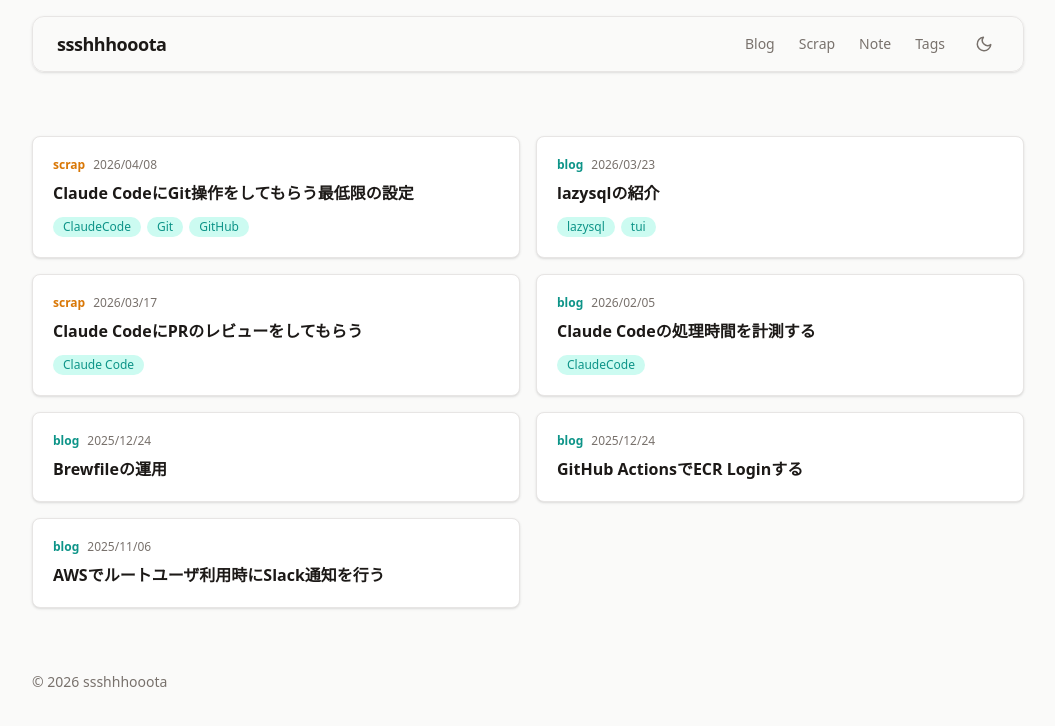
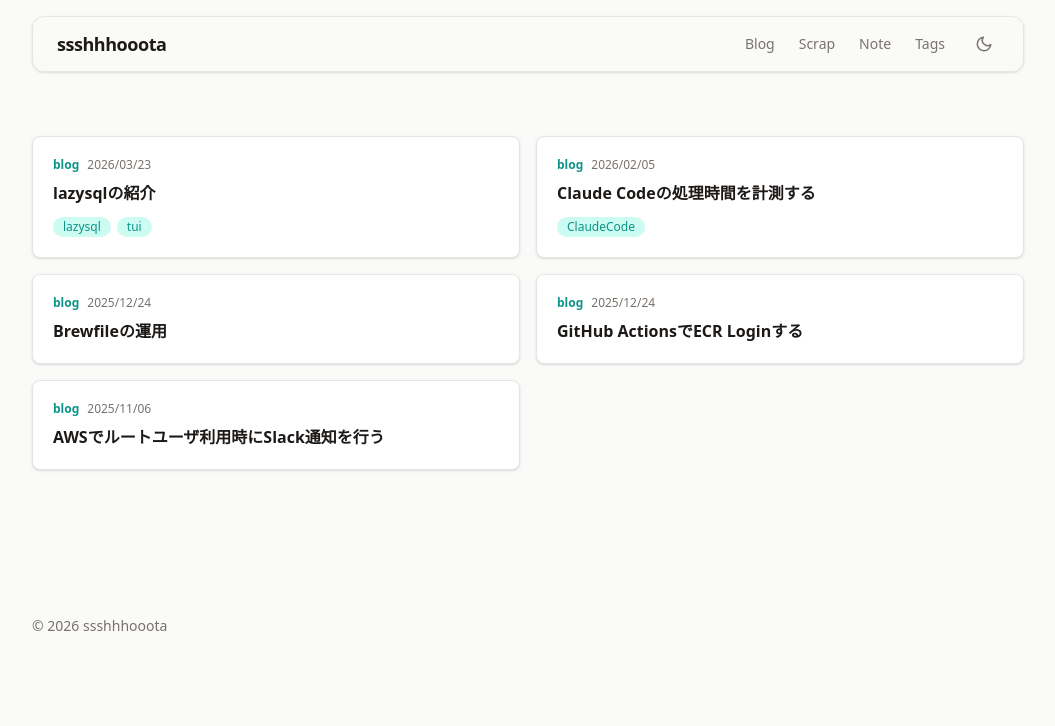
Before and after one commit to ssshhhooota-org/output, a Next.js app: page / in a window 1280 px wide. Shown: the top 726 px of the page, without its empty margins (112-1167 px from the left). Built offline with nearby package versions, Linux system fonts and the light colour scheme.

Commit message:
fix: トップページをblogのみに変更し、404ページを追加

```diff
--- /dev/null
+++ b/src/app/not-found.tsx
@@ -0,0 +1,18 @@
+import Link from "next/link";
+
+export default function NotFound() {
+  return (
+    <div className="flex flex-col items-center justify-center py-24">
+      <h1 className="text-6xl font-bold text-[var(--accent)]">404</h1>
+      <p className="mt-4 text-lg text-[var(--sub)]">
+        ページが見つかりませんでした
+      </p>
+      <Link
+        href="/"
+        className="mt-8 rounded-full border border-[var(--border)] bg-[var(--card-bg)] px-6 py-2.5 text-sm text-[var(--fg)] transition-all duration-200 hover:border-[var(--accent)] hover:text-[var(--accent)]"
+      >
+        トップに戻る
+      </Link>
+    </div>
+  );
+}
--- a/src/app/page.tsx
+++ b/src/app/page.tsx
@@ -1,25 +1,16 @@
-import { getAllPosts, getAllScraps, type EntryMeta } from "@/lib/posts";
+import { getAllPosts } from "@/lib/posts";
 import { PostCard } from "@/components/PostCard";
 
 export default function Home() {
-  const posts: (EntryMeta & { basePath: string })[] = getAllPosts().map(
-    (e) => ({ ...e, basePath: "/blog" })
-  );
-  const scraps: (EntryMeta & { basePath: string })[] = getAllScraps().map(
-    (e) => ({ ...e, basePath: "/scrap" })
-  );
-
-  const all = [...posts, ...scraps].sort((a, b) =>
-    a.created > b.created ? -1 : 1
-  );
+  const posts = getAllPosts().map((e) => ({ ...e, basePath: "/blog" }));
 
   return (
     <section>
-      <h1 className="sr-only">記事一覧</h1>
+      <h1 className="sr-only">Blog</h1>
       <div className="grid grid-cols-1 gap-4 md:grid-cols-2">
-        {all.map((entry) => (
+        {posts.map((entry) => (
           <PostCard
-            key={`${entry.basePath}-${entry.slug}`}
+            key={entry.slug}
             entry={entry}
             basePath={entry.basePath}
           />
```
